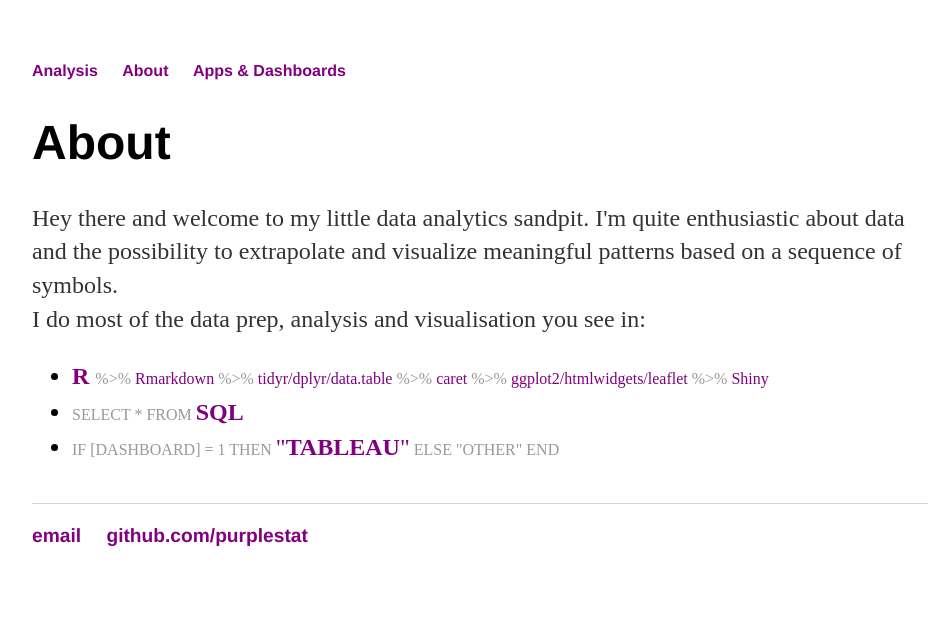
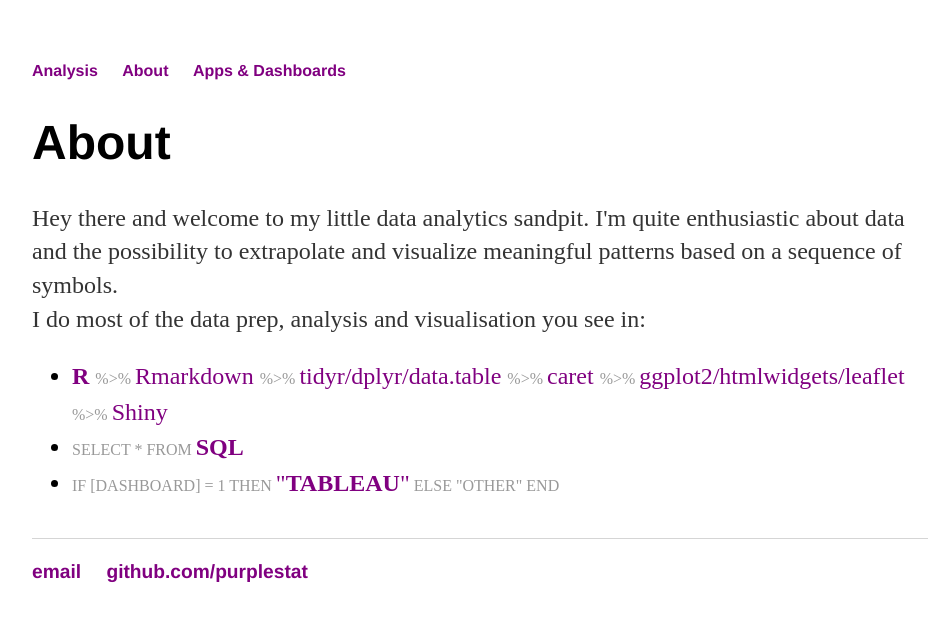
Before and after one commit to purplestat/purplestat.github.io, a Jekyll site: the page built from about/index.html, in a window 1280 px wide. Shown: the top 621 px of the page, without its empty margins (160-1096 px from the left). Built offline with Jekyll 4.4.1, drawn with Linux system fonts in a browser that asks for light colours.

Commit message:
Update index.html

```diff
--- a/about/index.html
+++ b/about/index.html
@@ -8,7 +8,7 @@ title: About
 				the possibility to extrapolate and visualize meaningful patterns based on a sequence of symbols.<br>
 				I do most of the data prep, analysis and visualisation you see in:
 				<ul><FONT COLOR="black", size="5">
-				<li><span><FONT COLOR="purple", size="5"><b>R</b> <FONT COLOR="#999", size="3">%>% <FONT COLOR="purple">Rmarkdown <FONT COLOR="#999", size="3">%>% <FONT COLOR="purple">tidyr/dplyr/data.table <FONT COLOR="#999", size="3">%>% <FONT COLOR="purple">caret <FONT COLOR="#999", size="3">%>% <FONT COLOR="purple">ggplot2/htmlwidgets/leaflet <FONT COLOR="#999", size="3">%>% <FONT COLOR="purple">Shiny</span></li><FONT COLOR="black", size="5">
+				<li><span><FONT COLOR="purple", size="5"><b>R</b> <FONT COLOR="#999", size="3">%>% <FONT COLOR="purple", size="5">Rmarkdown <FONT COLOR="#999", size="3">%>% <FONT COLOR="purple", size="5">tidyr/dplyr/data.table <FONT COLOR="#999", size="3">%>% <FONT COLOR="purple", size="5">caret <FONT COLOR="#999", size="3">%>% <FONT COLOR="purple", size="5">ggplot2/htmlwidgets/leaflet <FONT COLOR="#999", size="3">%>% <FONT COLOR="purple", size="5">Shiny</span></li><FONT COLOR="black", size="5">
 				<li><span><FONT COLOR="#999", size="3"> SELECT * FROM <FONT COLOR="purple"> <FONT COLOR="purple", size="5"><b>SQL</b></span></li><FONT COLOR="black", size="5">
 			        <li><span><FONT COLOR="#999", size="3"> IF [DASHBOARD] = 1 THEN <FONT COLOR="purple", size="5">"<b>TABLEAU</b>"<FONT COLOR="#999", size="3"> ELSE "OTHER" END</span></li><FONT COLOR="black", size="5">
 						</ul>
```
